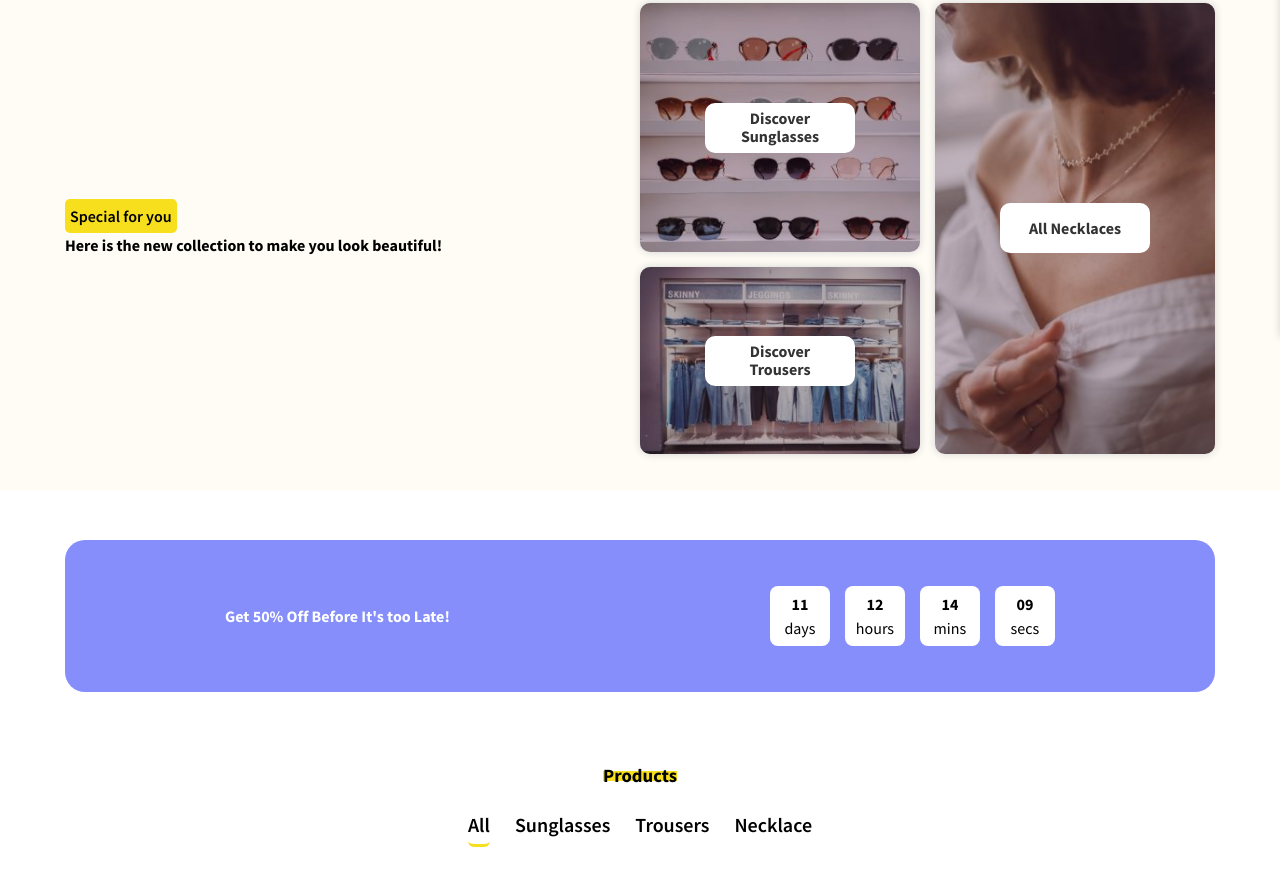
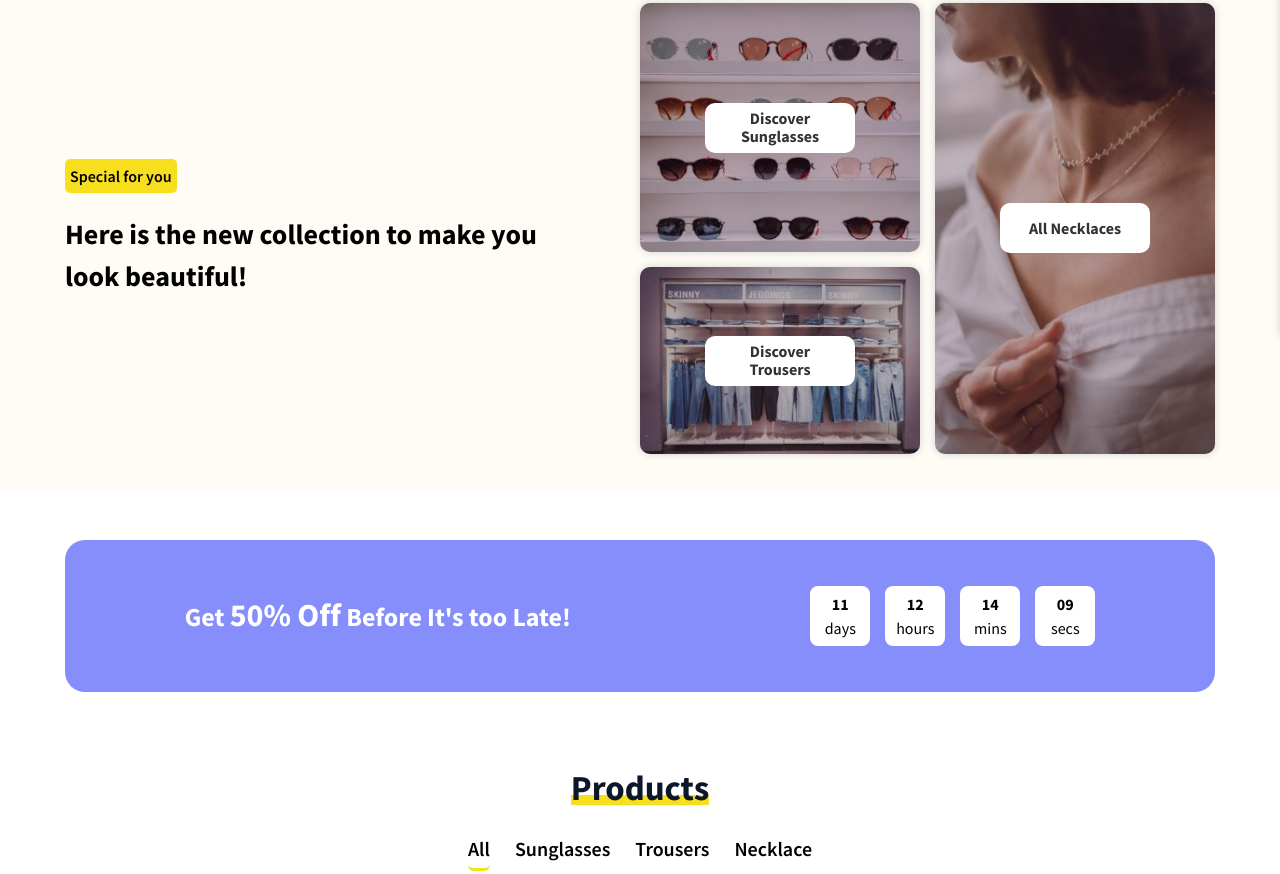
Before and after one commit to HichamBrahim/vanilla-js-ecommerce-wiofy-, a plain HTML site: page index.html in a window 1280 px wide. Shown: the part 543-1417 px from the top of the page. Drawn offline with Linux system fonts and the light colour scheme.

Commit message:
Update main.css

```diff
--- a/style/main.css
+++ b/style/main.css
@@ -183,6 +183,7 @@ body {
     align-items: center;
     gap: 0 1rem;
     color: var(--main-Dark);
+    font-size: 1.17em;
 }
 .main-header .brand img {
     width: 40px;
@@ -363,7 +364,6 @@ body {
     color: white;
     text-align: center;
     font-size: 18px;
-
 }
 
 .main .container .slider .slider-one {
@@ -440,7 +440,7 @@ body {
     font-weight: 600;
     border-radius: 5px;
 }
-.category .container .content h1 {
+.category .container .content h4 {
     padding-top: 20px;
     font-size: 28px;
     max-width: 500px;
@@ -541,11 +541,11 @@ body {
     color: white;
     line-height: 40px;
  }
- .main .timer .container .timer-content h1 {
+ .main .timer .container .timer-content h4 {
     font-size: 26px;
     font-weight: 700;
  }
- .main .timer .container .timer-content h1 span{
+ .main .timer .container .timer-content h4 span{
     font-size: 32px;
     font-weight: bold;
  }
@@ -563,7 +563,7 @@ body {
 
 
  /* special title */
- .special-title h1{
+ .special-title h3{
     color: #0D172A;
     font-size: 35px;
  }
@@ -774,7 +774,7 @@ body {
     .list-faq .answer {
         font-size: 18px;
     }
-    .special-title h1 {
+    .special-title h3 {
         font-size: 28px;
     }
  }
```
